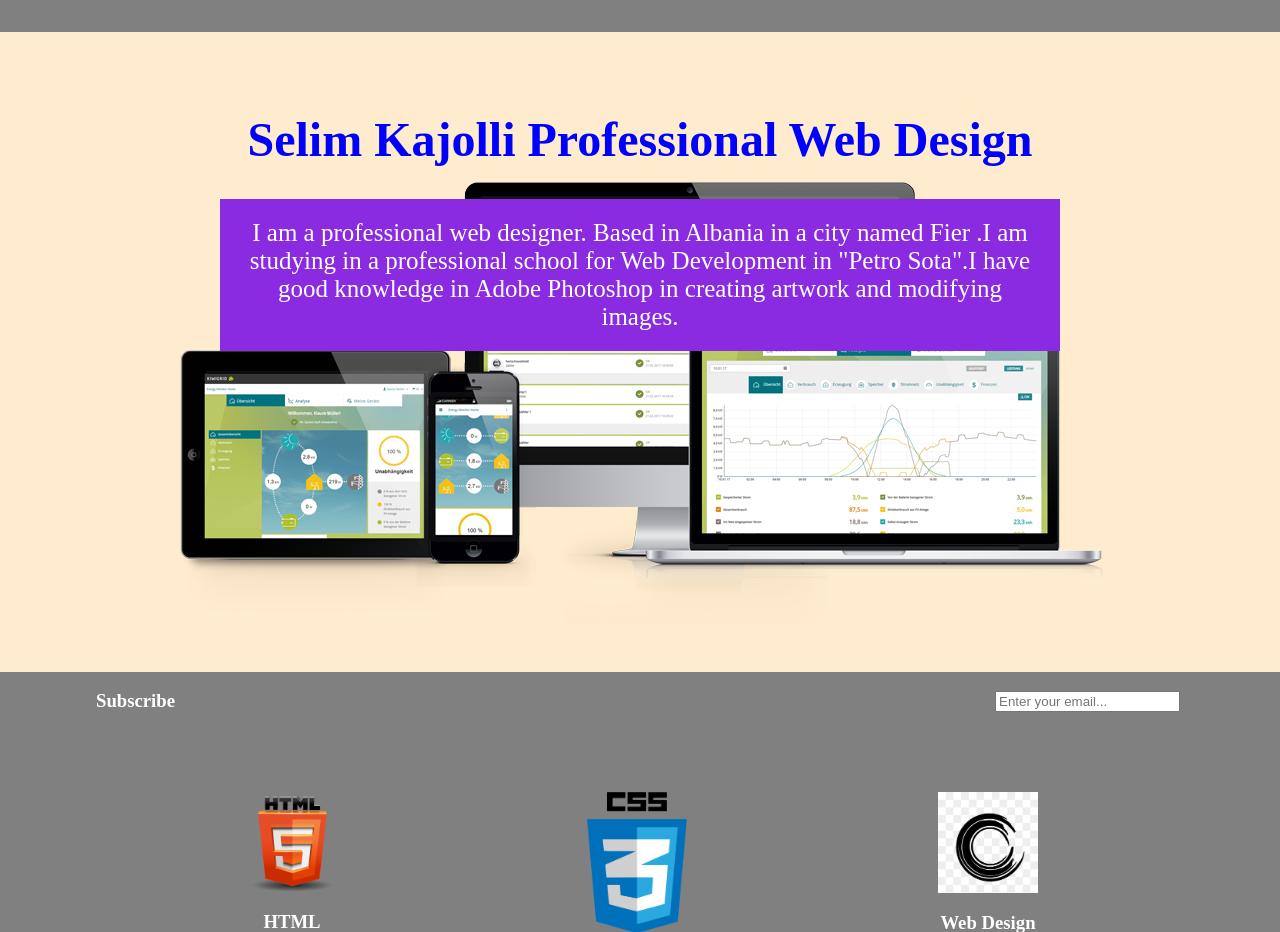
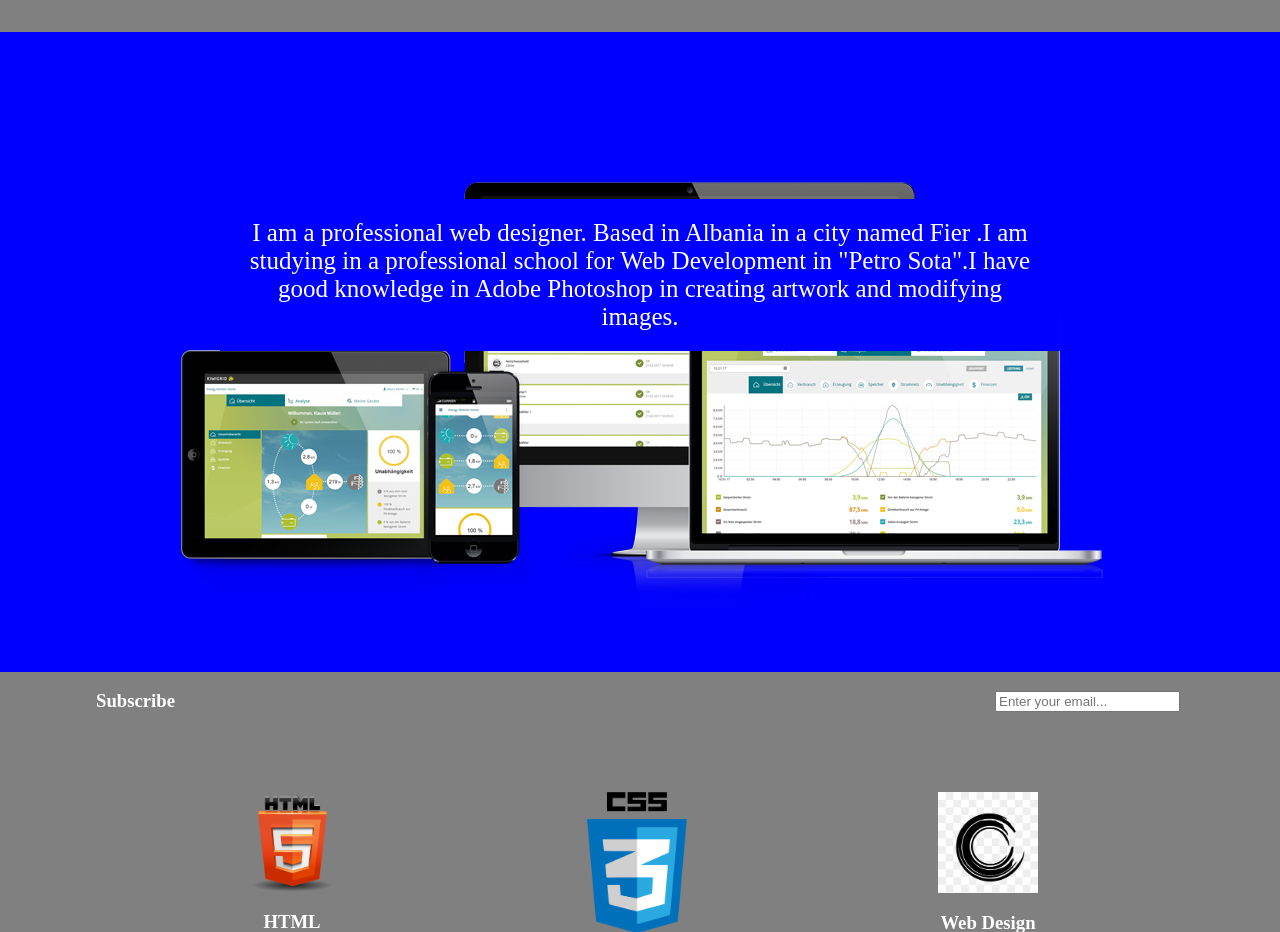
Before and after one commit to kajolliselim/selim, a PHP site: page / in a window 1280 px wide. Shown: the part 103-1035 px from the top of the page. Run offline with PHP 8.4, Linux system fonts and the light colour scheme.

Commit message:
Update main.css

```diff
--- a/main.css
+++ b/main.css
@@ -12,7 +12,7 @@ body,html{
 .banner{
     background: url("img/web.png") center no-repeat;
     height: 80%;
-    background-color: blanchedalmond;
+    background-color: blue;
 }
 
 .name{
@@ -46,7 +46,7 @@ nav .active{
     margin: 0 auto 0 auto;
     padding: 20px;
     font-size: 25px;
-    background-color: blueviolet;
+    background-color: blue;
     color: white;
 }
 
@@ -57,7 +57,7 @@ nav a{
     font-size: 1.5rem;
 }
 nav a:hover {
-    color: blueviolet;
+    color: blue;
 }
 
 .subscribe h3{
```
